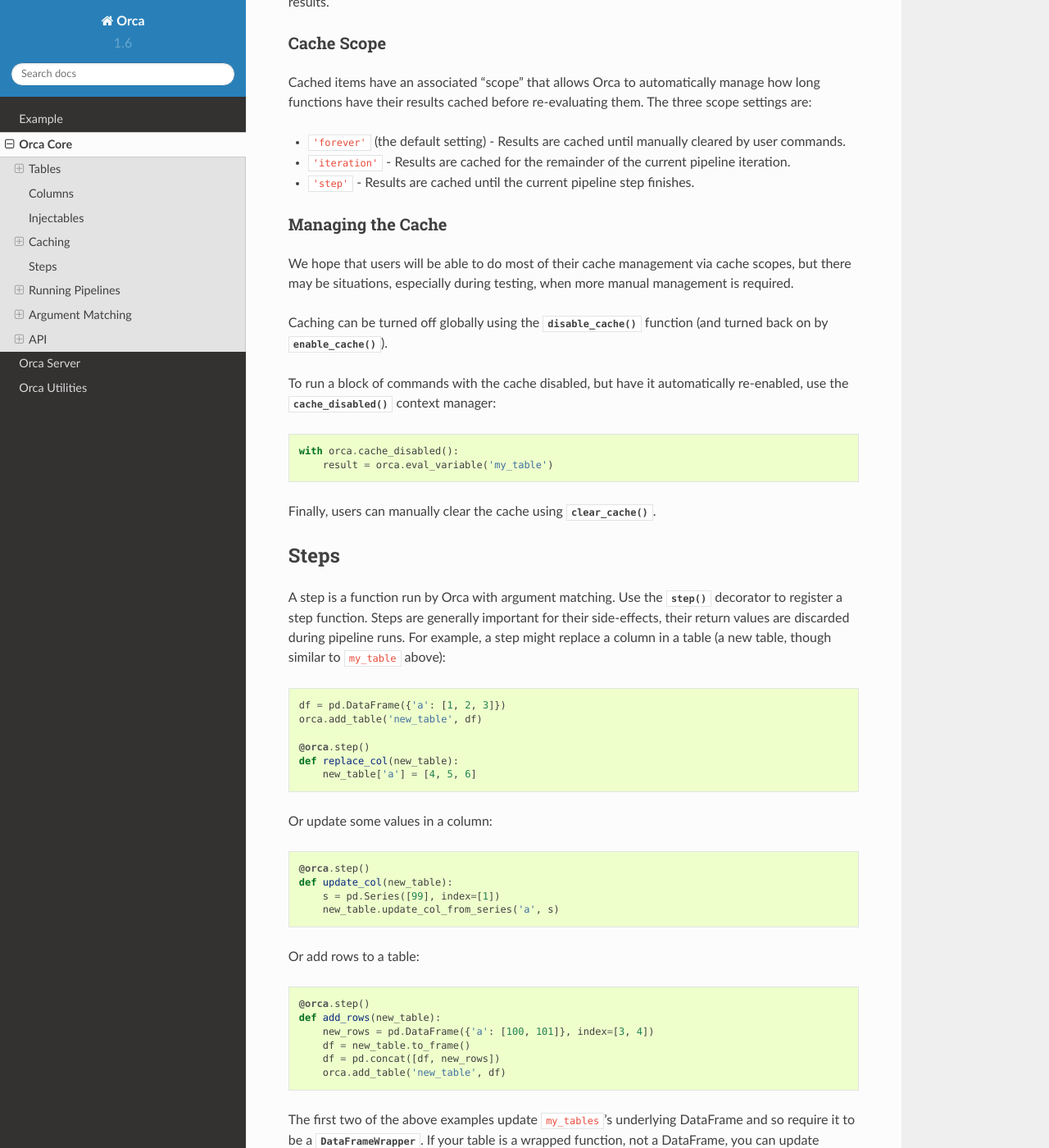
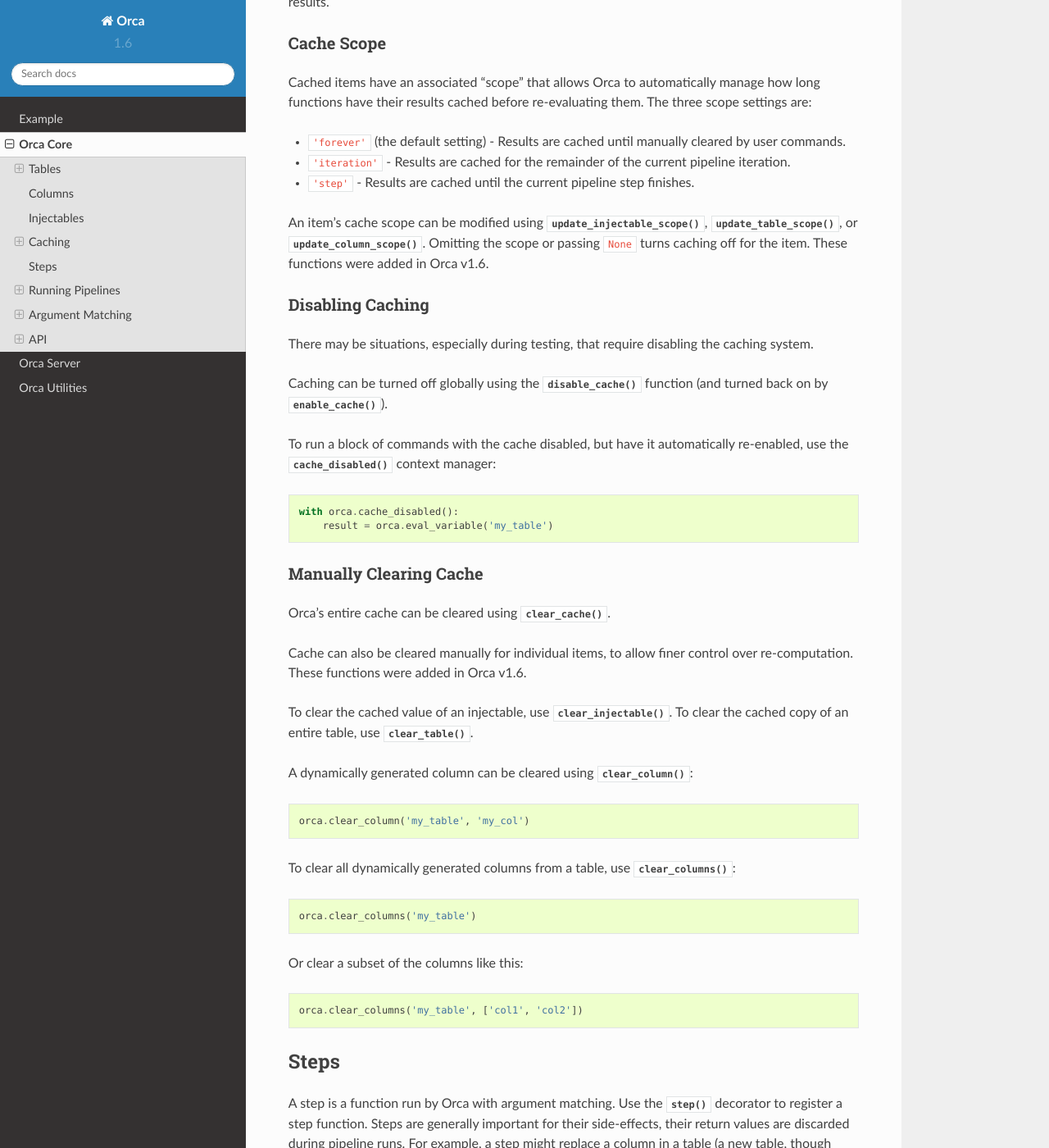
Before and after one commit to UDST/orca, a Sphinx documentation site: the page built from docs/source/core.rst, in a window 1280 px wide and 1400 px high, scrolled down 5768 px. Shown: the whole window at 82% size. Built offline with Sphinx 7.4.7 and the Read the Docs theme 2.0.0, drawn with Linux system fonts in a browser that asks for light colours.

Commit message:
Updating docs

```diff
--- a/HISTORY.rst
+++ b/HISTORY.rst
@@ -1,3 +1,9 @@
+v1.6
+====
+
+* New functionality to clear cache and update cache scope: https://udst.github.io/orca/core.html#caching
+* Server module deprecated
+
 v1.5.4
 ======
 
--- a/docs/source/core.rst
+++ b/docs/source/core.rst
@@ -316,12 +316,17 @@ The three scope settings are:
 * ``'step'`` -
   Results are cached until the current pipeline step finishes.
 
-Managing the Cache
-~~~~~~~~~~~~~~~~~~
+An item's cache scope can be modified using
+:py:func:`~orca.orca.update_injectable_scope`,
+:py:func:`~orca.orca.update_table_scope`, or
+:py:func:`~orca.orca.update_column_scope`. Omitting the scope or passing ``None``
+turns caching off for the item. These functions were added in Orca v1.6.
 
-We hope that users will be able to do most of their cache management via
-cache scopes, but there may be situations, especially during testing,
-when more manual management is required.
+Disabling Caching
+~~~~~~~~~~~~~~~~~
+
+There may be situations, especially during testing,
+that require disabling the caching system.
 
 Caching can be turned off globally using the
 :py:func:`~orca.orca.disable_cache` function
@@ -334,8 +339,32 @@ context manager::
     with orca.cache_disabled():
         result = orca.eval_variable('my_table')
 
-Finally, users can manually clear the cache using
-:py:func:`~orca.orca.clear_cache`.
+Manually Clearing Cache
+~~~~~~~~~~~~~~~~~~~~~~~
+
+Orca's entire cache can be cleared using :py:func:`~orca.orca.clear_cache`.
+
+Cache can also be cleared manually for individual items, to allow finer control
+over re-computation. These functions were added in Orca v1.6.
+
+To clear the cached value of an injectable, use
+:py:func:`~orca.orca.clear_injectable`. To clear the cached copy of an entire
+table, use :py:func:`~orca.orca.clear_table`.
+
+A dynamically generated column can be cleared using
+:py:func:`~orca.orca.clear_column`::
+
+    orca.clear_column('my_table', 'my_col')
+
+To clear all dynamically generated columns from a table, use
+:py:func:`~orca.orca.clear_columns`::
+
+    orca.clear_columns('my_table')
+
+Or clear a subset of the columns like this::
+
+    orca.clear_columns('my_table', ['col1', 'col2'])
+
 
 Steps
 -----
@@ -669,7 +698,13 @@ Cache API
    disable_cache
    enable_cache
    cache_on
-   cache_disabled
+   clear_injectable
+   clear_table
+   clear_column
+   clear_columns
+   update_injectable_scope
+   update_table_scope
+   update_column_scope
 
 API Docs
 ~~~~~~~~
--- a/docs/source/server.rst
+++ b/docs/source/server.rst
@@ -1,5 +1,7 @@
 Orca Server
 ===========
+
+*THE ORCA SERVER MODULE IS DEPRECATED AND WILL BE REMOVED IN A FUTURE RELEASE.*
 
 Orca ships with a `Flask <http://flask.pocoo.org/>`__ server that can
 provide data about and from an Orca configuration.
```
Also changed, not shown: 3 other files.
